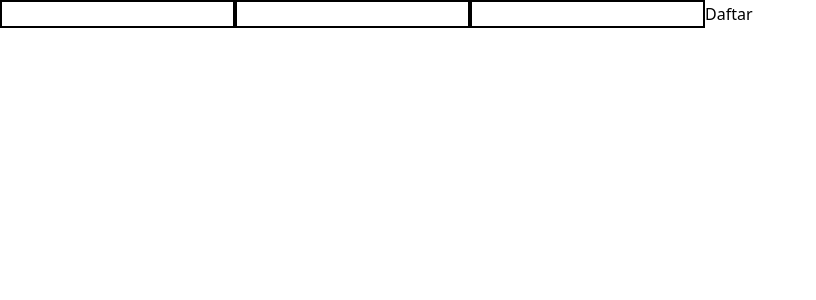
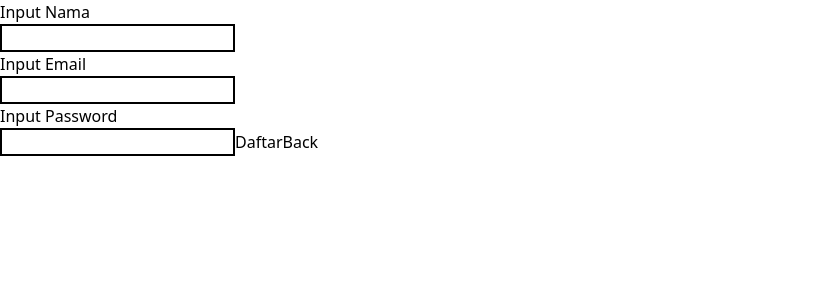
Before and after one commit to YusrilIhzaPrasetya/Rebels, a React (Create React App) app in the folder client/: page /register in a window 1280 px wide. Shown: the top 300 px of the page, without its empty margins (0-816 px from the left). Built offline with nearby package versions, Linux system fonts and the light colour scheme.

Commit message:
client side regis dan login dh bs

```diff
--- a/client/package.json
+++ b/client/package.json
@@ -7,6 +7,7 @@
     "@testing-library/react": "^11.2.7",
     "@testing-library/user-event": "^12.8.3",
     "axios": "^0.22.0",
+    "nan": "^2.15.0",
     "react": "^17.0.2",
     "react-dom": "^17.0.2",
     "react-redux": "^7.2.5",
--- a/client/src/pages/Home.jsx
+++ b/client/src/pages/Home.jsx
@@ -1,12 +1,14 @@
-import React from 'react'
+import React from 'react';
+import {BrowserRouter as Router,Link, Switch, Route} from "react-router-dom";
+
 
 export default function Home() {
     return (
         <div>
-            <button>Login</button>
+            <button><Link to="/login">Login</Link></button>
             <br />
             <br />
-            <button>Registrasi</button>
+            <button><Link to="/register">Registrasi</Link></button>
         </div>
     )
 }
--- a/client/src/pages/Login.jsx
+++ b/client/src/pages/Login.jsx
@@ -1,13 +1,39 @@
 import React from 'react'
 
 function Login() {
+
+    const loginUser =(event)=>{
+        event.preventDefault()
+        let email = event.target.email.value;
+        let password = event.target.password.value;
+
+        const data = {
+            email,
+            password
+        }
+        const result =  fetch(`http://localhost:4000/users/login`,{
+            method: `POST`,
+            headers: {
+                'Content-Type': 'application/json'
+            },
+            body: JSON.stringify({
+                email,
+                password
+            })
+        } ).then((res) => res.json())
+        console.log(result)
+    }
+
+
     return (
         <div>
-            <form action="">
+            <form action="loginUser" onSubmit={loginUser}>
                 {/* Untuk input email */}
-                <input type="text" className="border-black border-2"/>
+                <p>Input Email</p>
+                <input type="email" name="email" className="border-black border-2"/>
                 {/* Untuk input password */}
-                <input type="text" className="border-black border-2"/>
+                <p>Input Password</p>
+                <input type="password" name="password"  className="border-black border-2"/>
                 <button>Masuk</button>
             </form>
         </div>
--- a/client/src/pages/Register.jsx
+++ b/client/src/pages/Register.jsx
@@ -1,8 +1,11 @@
 import React from 'react'
+import {BrowserRouter as Router,Link, Switch, Route} from "react-router-dom";
 
 function Register() {
+    // const form = document.getElementById('form-register')
+    // form.addEventListener('submit',registerUser)
 
-    const handleSubmit=(event)=>{
+    const registerUser =(event)=>{
         event.preventDefault()
         let nama = event.target.nama.value;
         let email = event.target.email.value;
@@ -13,18 +16,35 @@ function Register() {
             email,
             password
         }
+        const result =  fetch(`http://localhost:4000/users/register`,{
+            method: `POST`,
+            headers: {
+                'Content-Type': 'application/json'
+            },
+            body: JSON.stringify({
+                nama,
+                email,
+                password
+            })
+        } ).then((res) => res.json())
+        console.log(result)
     }
 
     return (
         <div>
-            <form action="">
+            <form id="myform" action="registerUser" onSubmit={registerUser}>
                 {/* Untuk input nama */}
+                <p>Input Nama</p>
                 <input type="text" name="nama" className="border-black border-2"/>
                 {/* Untuk input email */}
+                <p>Input Email</p>
                 <input type="text" name="email" className="border-black border-2"/>
                 {/* Untuk input password */}
+                <p>Input Password</p>
                 <input type="password" name="password" className="border-black border-2"/>
-                <button>Daftar</button>
+                <button type="submit" value="Submit Form" >Daftar</button>
+
+                <button><Link to="/">Back</Link></button>
             </form>
         </div>
     )
```
Also changed, not shown: 1 other file (tests, documents, lock files or other folders).
